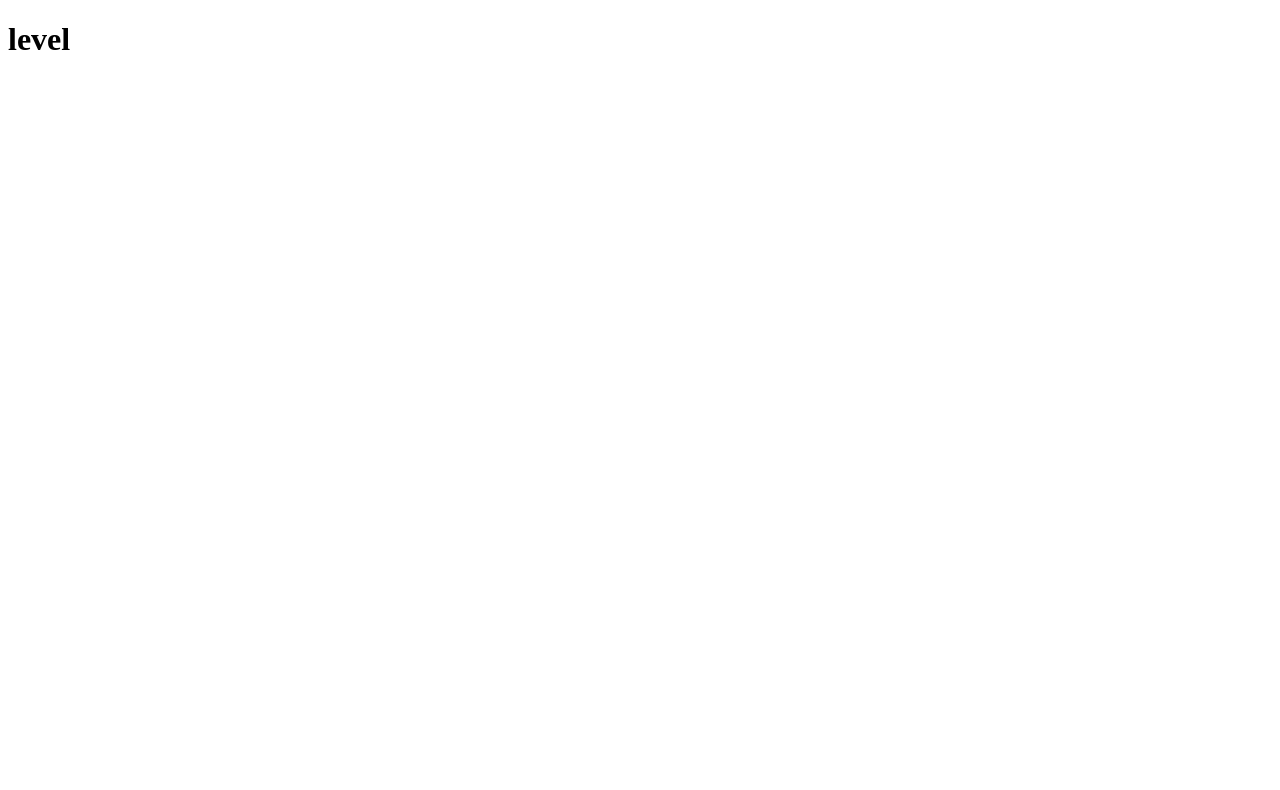
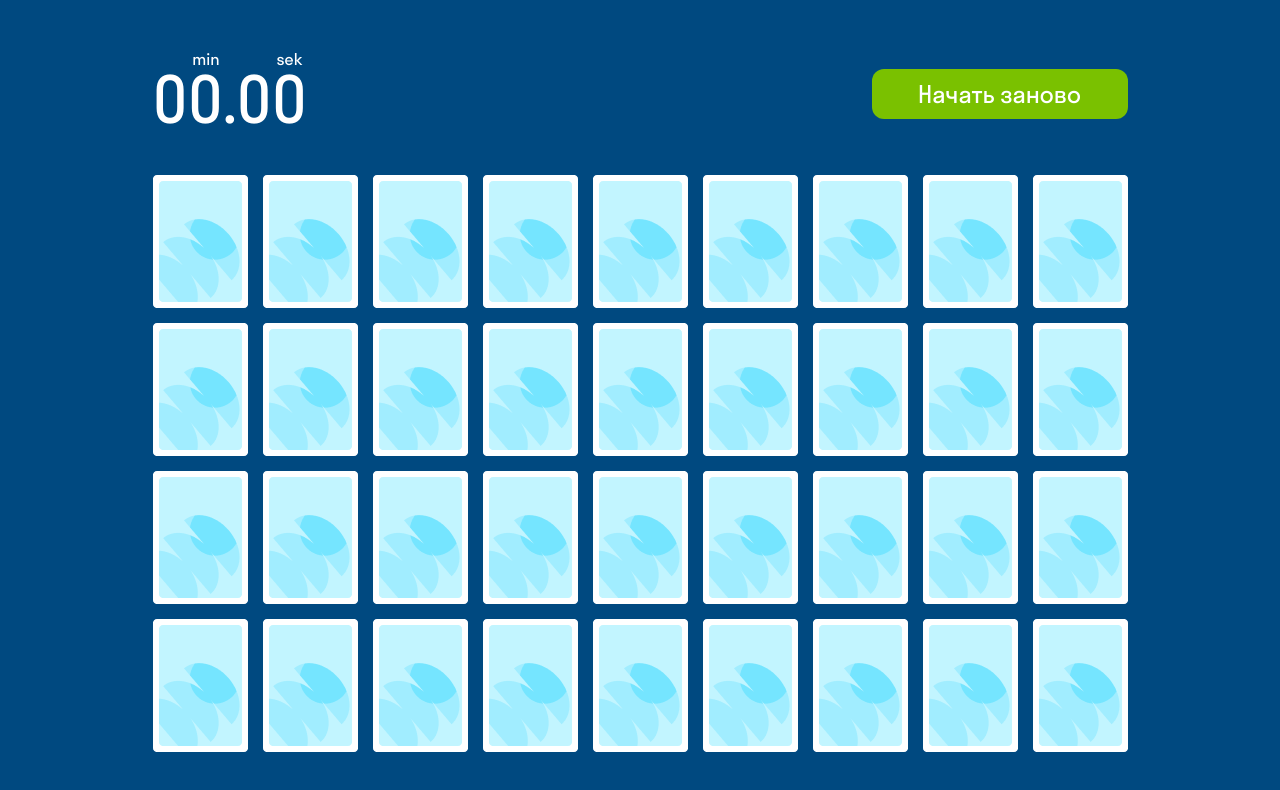
Before and after one commit to bbiomax/cards-pairs, a website: page level.html in a window 1280 px wide. Drawn offline with Linux system fonts and the light colour scheme; files whose address does not match are found by name.

Commit message:
верстка рубашки вверх

```diff
--- a/level.html
+++ b/level.html
@@ -3,9 +3,59 @@
 <head>
     <meta charset="UTF-8">
     <meta name="viewport" content="width=device-width, initial-scale=1.0">
-    <title>Document</title>
+    <title>level</title>
+    <link rel="stylesheet" href="style.css">
 </head>
 <body>
-    <h1>level</h1>
+    <div class="container-level">
+        <div class="header">
+            <div class="stopwatch">
+                <div class="stopwatch-minsek">
+                    <span style="font-family: stratosskyeng;">min</span>
+                    <span style="font-family: stratosskyeng;">sek</span>
+                </div>
+                <div class="stopwatch-time" style="font-family: stratosskyeng;">00.00</div>
+            </div>
+            <button class="restart-button" style="font-family: stratosskyeng;">Начать заново</button>
+        </div>
+        <div class="cards-box">
+            <div class="card"></div>
+            <div class="card"></div>
+            <div class="card"></div>
+            <div class="card"></div>
+            <div class="card"></div>
+            <div class="card"></div>
+            <div class="card"></div>
+            <div class="card"></div>
+            <div class="card"></div>
+            <div class="card"></div>
+            <div class="card"></div>
+            <div class="card"></div>
+            <div class="card"></div>
+            <div class="card"></div>
+            <div class="card"></div>
+            <div class="card"></div>
+            <div class="card"></div>
+            <div class="card"></div>
+            <div class="card"></div>
+            <div class="card"></div>
+            <div class="card"></div>
+            <div class="card"></div>
+            <div class="card"></div>
+            <div class="card"></div>
+            <div class="card"></div>
+            <div class="card"></div>
+            <div class="card"></div>
+            <div class="card"></div>
+            <div class="card"></div>
+            <div class="card"></div>
+            <div class="card"></div>
+            <div class="card"></div>
+            <div class="card"></div>
+            <div class="card"></div>
+            <div class="card"></div>
+            <div class="card"></div>
+        </div>
+    </div>
 </body>
 </html>
--- a/style.css
+++ b/style.css
@@ -101,3 +101,68 @@
 .start-button:active {
     scale: 0.9;
 }
+
+/* Верстка уровня */
+
+.container-level {
+    background-color: #004980;
+    height: 100vh;
+    display: flex;
+    justify-content: center;
+    align-items: center;
+    flex-direction: column;
+}
+
+.header {
+    width: 975px;
+    height: 91px;
+    display: flex;
+    justify-content: space-between;
+    align-items: center;
+    color: white;
+    margin-bottom: 35px;
+}
+
+.stopwatch-minsek {
+    position: absolute;
+    width: 150px;
+    font-size: 16px;
+    display: flex;
+    justify-content: end;
+    gap: 57px;
+}
+
+.stopwatch-time {
+    font-size: 64px;
+    padding-top: 10px;
+}
+
+.restart-button {
+    width: 256px;
+    height: 50px;
+    border-radius: 12px;
+    border: none;
+    background-color: #7ac100;
+    color: white;
+    font-weight: 400;
+    font-size: 24px;
+    transition: 0.1s;
+}
+
+.restart-button:hover {
+    background-color: #a0df34;
+}
+
+.cards-box {
+    width: 975px;
+    height: 577px;
+    display: flex;
+    flex-wrap: wrap;
+    gap: 15px;
+}
+
+.card {
+    background-image: url('./img/рубашка.png');
+    width: 95px;
+    height: 133px;
+}
```
Also changed, not shown: img/рубашка.png (added).
